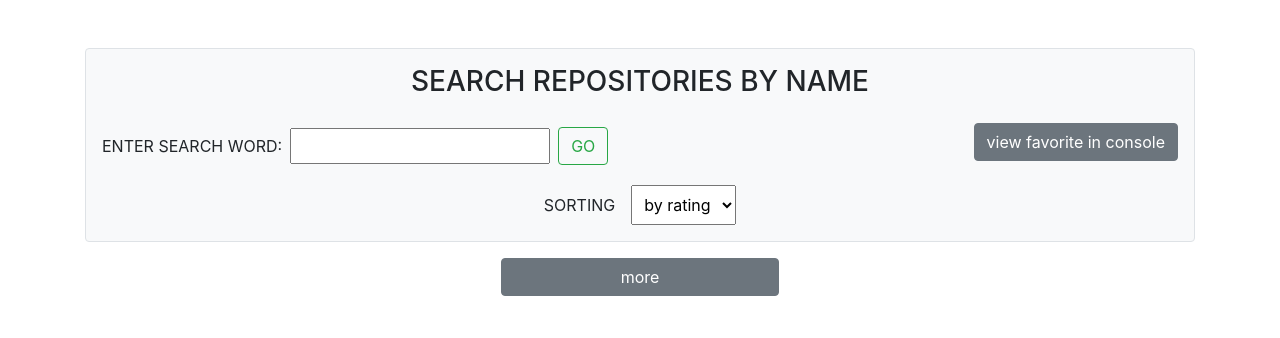
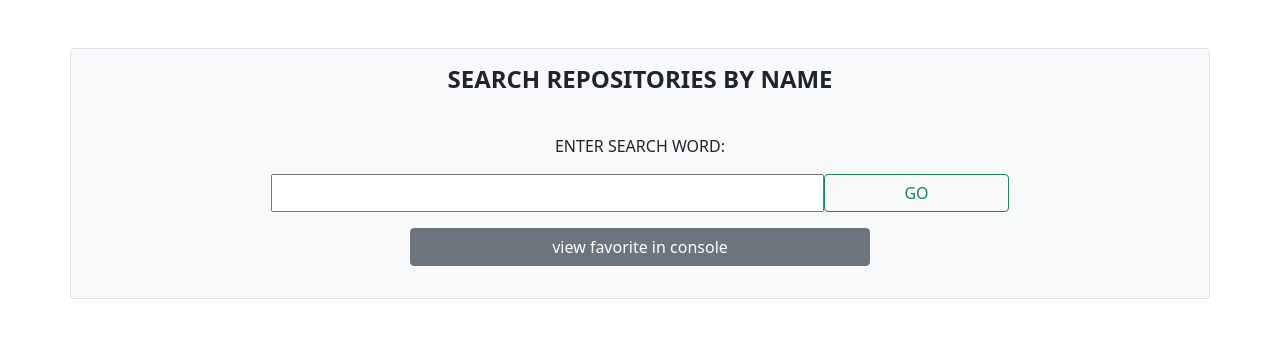
Before and after one commit to nikolaefpost/search-on-github, a React (Create React App) app: page / in a window 1280 px wide. Shown: the top 338 px of the page. Built offline with nearby package versions, Linux system fonts and the light colour scheme.

Commit message:
adaptability

```diff
--- a/public/index.html
+++ b/public/index.html
@@ -18,12 +18,14 @@
   <body>
     <noscript>You need to enable JavaScript to run this app.</noscript>
     <div id="root"></div>
-    <link
-            rel="stylesheet"
-            href="https://cdn.jsdelivr.net/npm/bootstrap@4.6.0/dist/css/bootstrap.min.css"
-            integrity="sha384-B0vP5xmATw1+K9KRQjQERJvTumQW0nPEzvF6L/Z6nronJ3oUOFUFpCjEUQouq2+l"
-            crossorigin="anonymous"
-    />
+<!--    <link-->
+<!--            rel="stylesheet"-->
+<!--            href="https://cdn.jsdelivr.net/npm/bootstrap@4.6.0/dist/css/bootstrap.min.css"-->
+<!--            integrity="sha384-B0vP5xmATw1+K9KRQjQERJvTumQW0nPEzvF6L/Z6nronJ3oUOFUFpCjEUQouq2+l"-->
+<!--            crossorigin="anonymous"-->
+<!--    />-->
+    <link href="https://cdn.jsdelivr.net/npm/bootstrap@5.0.2/dist/css/bootstrap.min.css" rel="stylesheet" integrity="sha384-EVSTQN3/azprG1Anm3QDgpJLIm9Nao0Yz1ztcQTwFspd3yD65VohhpuuCOmLASjC" crossorigin="anonymous">
+    <script src="https://cdn.jsdelivr.net/npm/bootstrap@5.0.2/dist/js/bootstrap.bundle.min.js" integrity="sha384-MrcW6ZMFYlzcLA8Nl+NtUVF0sA7MsXsP1UyJoMp4YLEuNSfAP+JcXn/tWtIaxVXM" crossorigin="anonymous"></script>
     <link rel="stylesheet" href="https://cdn.jsdelivr.net/npm/bootstrap-icons@1.5.0/font/bootstrap-icons.css">
   </body>
 </html>
--- a/src/components/AppRouter.js
+++ b/src/components/AppRouter.js
@@ -9,7 +9,6 @@ const AppRouter = () => {
             {routes.map(({path, Component})=>
                 <Route key={path} path={path} component={Component} exact />
             )}
-
             <Redirect to={SEARCH_ROUTE}/>
         </Switch>
     );
--- a/src/components/ReposItem.js
+++ b/src/components/ReposItem.js
@@ -22,15 +22,22 @@ const ReposItem = (props) => {
 
     return (<div>
                 <div className='text-light bg-secondary row  align-items-center mb-2 rounded ' >
-                    <img className='col-1 img-thumbnail' src={props.repos.owner.avatar_url} alt='device' width={64} height={64}  />
-                    <div className='col-2'>{props.repos.owner.login}</div>
-                    <div className='col-4'>{props.repos.full_name}</div>
-                    <div className='col-2'>{props.repos.stargazers_count} <i className="bi bi-star"></i></div>
+                    <img className='col-sm-3 img-thumbnail' src={props.repos.owner.avatar_url} alt='device' width={64} height={64}  />
+                    <div className='col-sm-9'>
+                        <div className='row justify-content-between'>
+                            <div className='col-sm-10'>{props.repos.owner.login}</div>
+                            <div className='col-sm-2'>{props.repos.stargazers_count} <i className="bi bi-star"></i></div>
+
+                            <div className='col-sm-12'>{props.repos.full_name}</div>
+
+
+                        </div>
+                        <div className='row p-2 justify-content-between'>
                             <Button variant={'outline-light'} onClick={() => {history.push(REPOS_ROUTE + '/' + props.repos.id)}}
-                            className='ml-2 mr-4 '>
+                                    className=' col-sm-4'>
                                 view more
                             </Button>
-                    <div className='col-1 text-right' onClick={handleClick}>
+                            <div className='col-sm-1 text-right align-self-center' onClick={handleClick}>
                                 {props.repos.isFavorite?
                                     <i className="bi bi-heart-fill" style={{color: 'red'}}></i>:
                                     <i className="bi bi-heart"></i>
@@ -38,6 +45,10 @@ const ReposItem = (props) => {
                             </div>
                         </div>
                     </div>
+
+
+                </div>
+            </div>
     );
 };
 
--- a/src/index.js
+++ b/src/index.js
@@ -1,6 +1,7 @@
 import React from 'react';
 import ReactDOM from 'react-dom';
 import App from './App';
+
 
 
 import {Provider} from "react-redux";
--- a/src/page/SearchPage.js
+++ b/src/page/SearchPage.js
@@ -72,30 +72,33 @@ const SearchPage = () => {
     return (
         <Container>
 
-            <div className='border p-3 mt-5 mb-2 bg-light rounded'>
-                <h3 className='text-center fw-bold mb-4'>SEARCH REPOSITORIES BY NAME</h3>
-                <Form className='d-flex align-items-center justify-content-center my-3'>
+            <div className='border p-3  row mt-5 mb-2 bg-light rounded'>
+                <h4 className='text-center fw-bold mb-4  col-sm-12'>SEARCH REPOSITORIES BY NAME</h4>
+                <Form className='col-sm-12  align-items-center text-center my-3'>
+                    <div className='row justify-content-sm-center '>
+                        <div className='col-sm-12'>ENTER SEARCH WORD: </div>
+                        <input className=' my-sm-3  col-sm-6 ' type='text' ref={node => {inputLogin = node;}}  />
+                        <Button variant='outline-success' className='col-sm-2 my-sm-3' onClick={handleSearch}>GO</Button>
+                    </div>
+                    <div className='row justify-content-sm-center'>
+                        <Button variant="secondary" onClick={() => {
+                            // history.push(REPOS_ROUTE )
+                            console.log(JSON.parse(localStorage.getItem('repo')))
+                        }}
+                                className='col-sm-5 '>
+                            view favorite in console
+                        </Button>
+                    </div>
 
-                    <div className='mr-2'>ENTER SEARCH WORD: </div>
-                    <input className='mr-2 p-1' type='text' ref={node => {inputLogin = node;}}  />
-                    <Button variant='outline-success' onClick={handleSearch}>GO</Button>
-
-                    <Button variant="secondary" onClick={() => {
-                        // history.push(REPOS_ROUTE )
-                        console.log(JSON.parse(localStorage.getItem('repo')))
-                    }}
-                            className='ml-auto mb-2 '>
-                        view favorite in console
-                    </Button>
                 </Form>
-                <form className='d-flex justify-content-center align-items-center'>
-                    <div>SORTING</div>
-                    <select className='p-2 ml-3 ' variant="secondary" onChange={handleChange}>
+                {(reposList.length>0)&&<form className='row justify-content-center align-items-center'>
+                    <div className='col-sm-3'>SORTING</div>
+                    <select className='p-2 col-sm-4 ' variant="secondary" onChange={handleChange}>
                         <option value="rating">by rating</option>
                         <option value="name">by name</option>
-                        <option  value="date">date</option>
+                        <option value="date">date</option>
                     </select>
-                </form>
+                </form>}
             </div>
 
             <Container className=''>
@@ -104,12 +107,12 @@ const SearchPage = () => {
                     <ReposItem key={repos.id} repos={repos}/>
                 )}
             </Container>
-            <div className='d-flex justify-content-center'>
+            {(reposList.length>0)&&<div className='d-flex justify-content-center'>
                 <Button variant="secondary" onClick={handleSearch}
                         className='w-25 mt-2 mb-5'>
                     more
                 </Button>
-            </div>
+            </div>}
 
         </Container>
 
```
Also changed, not shown: package.json (+3 -5 lines), 1 other file (tests, documents, lock files or other folders). Lines whose indentation alone changed are shown as unchanged.
